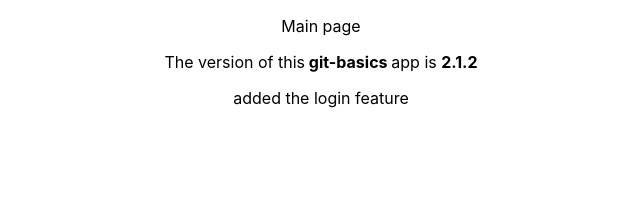
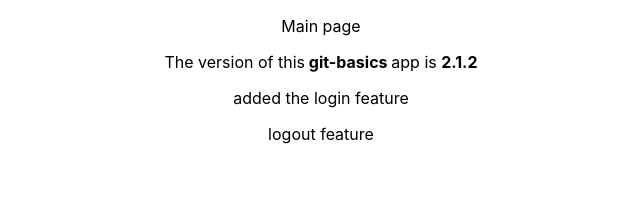
Before and after one commit to Sakthivel-Vadivel/basic-react, a React (Create React App) app in the folder git-basics/: page / in a window 1280 px wide. Shown: the top 214 px of the page, without its empty margins (319-959 px from the left). Built offline with nearby package versions, Linux system fonts and the light colour scheme.

Commit message:
feat:add logout page

```diff
--- a/git-basics/src/App.js
+++ b/git-basics/src/App.js
@@ -10,6 +10,7 @@ function App() {
         <strong>{version.version}</strong>
       </p>
       <p> added the login feature</p>
+      <p>logout feature</p>
     </div>
   );
 }
```
